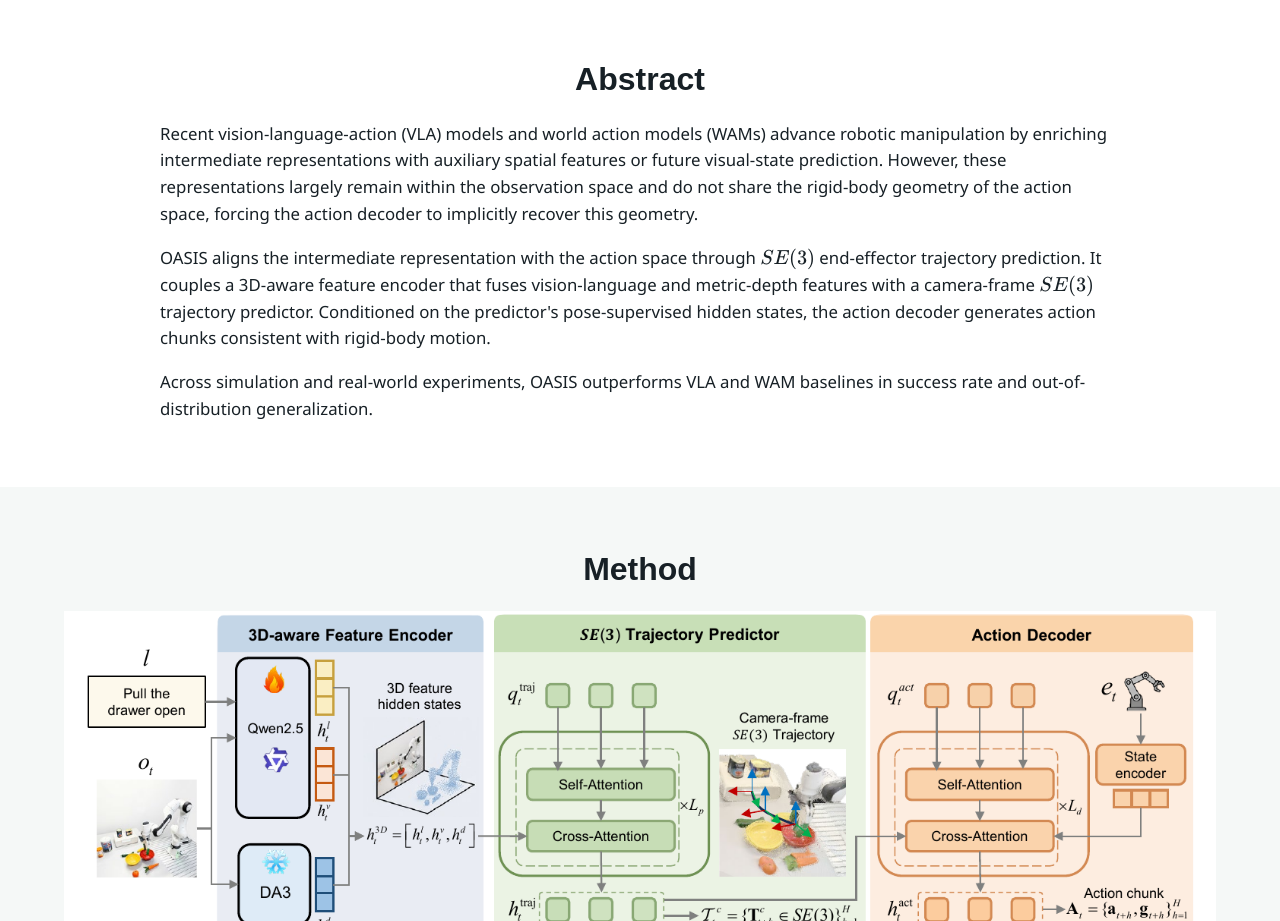
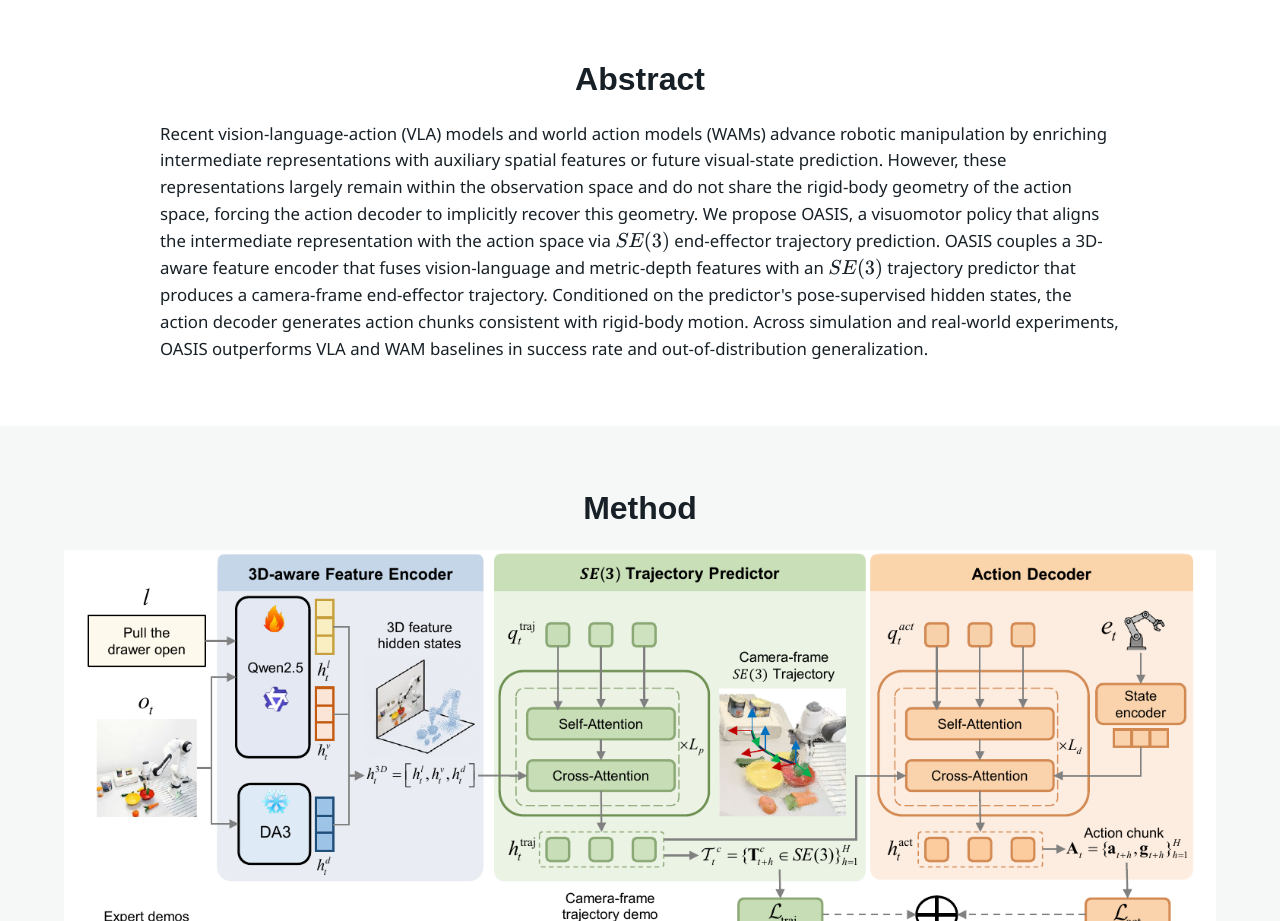
Before and after one commit to OASIS-NeurIPS/oasis-neurips.github.io, a plain HTML site: page index.html in a window 1280 px wide. Shown: the part 1080-2001 px from the top of the page. Drawn offline with nearby package versions, Linux system fonts and the light colour scheme; a web font is replaced by a local one.

Commit message:
Use the camera-ready abstract verbatim
The page carried a three-paragraph web rewording of the abstract. It is
now the paper's abstract as one paragraph, word for word, without the
closing sentence that points to this project page.

Co-Authored-By: Claude Opus 5.5 <noreply@anthropic.com>

```diff
--- a/index.html
+++ b/index.html
@@ -98,23 +98,20 @@
       <div class="content abstract-text">
         <p>
           Recent vision-language-action (VLA) models and world action models (WAMs)
-          advance robotic manipulation by enriching intermediate representations with
-          auxiliary spatial features or future visual-state prediction. However, these
-          representations largely remain within the observation space and do not share
-          the rigid-body geometry of the action space, forcing the action decoder to
-          implicitly recover this geometry.
-        </p>
-        <p>
-          OASIS aligns the intermediate representation with the action space through
-          \(SE(3)\) end-effector trajectory prediction. It couples a 3D-aware feature
-          encoder that fuses vision-language and metric-depth features with a camera-frame
-          \(SE(3)\) trajectory predictor. Conditioned on the predictor's pose-supervised
-          hidden states, the action decoder generates action chunks consistent with
-          rigid-body motion.
-        </p>
-        <p>
-          Across simulation and real-world experiments, OASIS outperforms VLA and WAM
-          baselines in success rate and out-of-distribution generalization.
+          advance robotic manipulation by enriching intermediate representations
+          with auxiliary spatial features or future visual-state prediction.
+          However, these representations largely remain within the observation
+          space and do not share the rigid-body geometry of the action space,
+          forcing the action decoder to implicitly recover this geometry. We
+          propose OASIS, a visuomotor policy that aligns the intermediate
+          representation with the action space via \(SE(3)\) end-effector trajectory
+          prediction. OASIS couples a 3D-aware feature encoder that fuses
+          vision-language and metric-depth features with an \(SE(3)\) trajectory
+          predictor that produces a camera-frame end-effector trajectory.
+          Conditioned on the predictor's pose-supervised hidden states, the action
+          decoder generates action chunks consistent with rigid-body motion.
+          Across simulation and real-world experiments, OASIS outperforms VLA and
+          WAM baselines in success rate and out-of-distribution generalization.
         </p>
       </div>
     </div>
```
